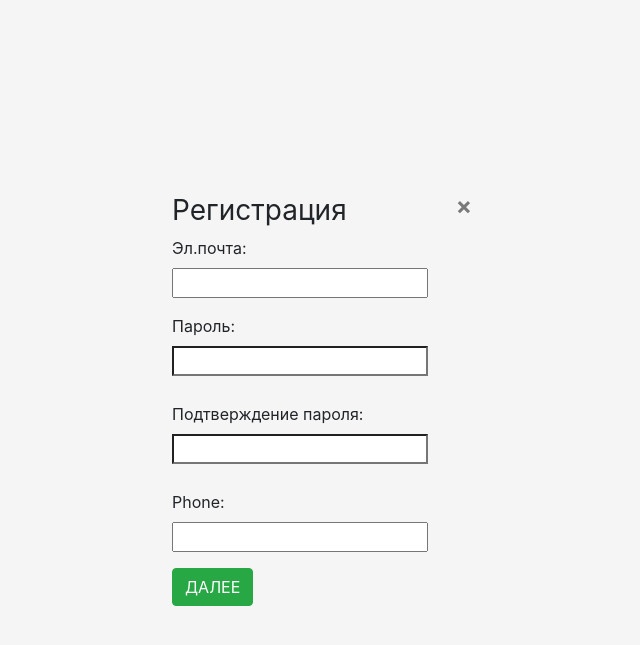
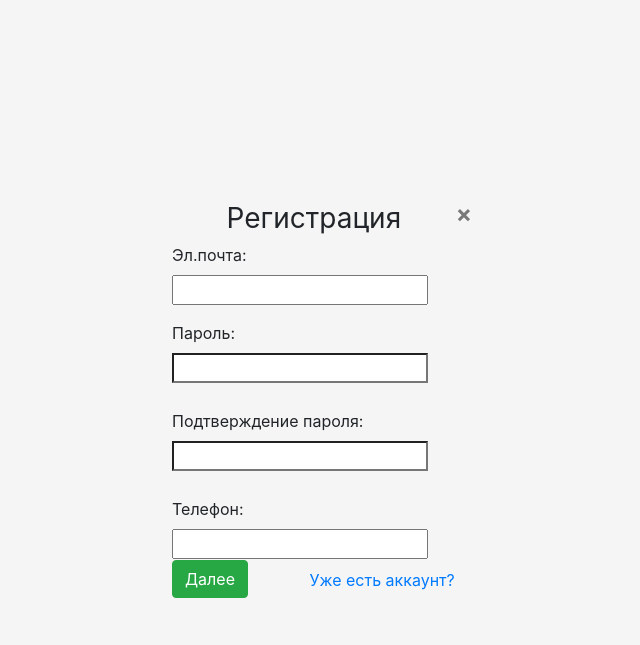
Before and after one commit to ollko/cabinet, a Django app: page /createuser/ in a window 1280 px wide. Shown: the top 645 px of the page, without its empty margins (318-958 px from the left). Run offline with Django 3.2, Linux system fonts and the light colour scheme; some libraries are stand-ins or nearby versions.

Commit message:
Check forms formatting

```diff
--- a/accounts/forms.py
+++ b/accounts/forms.py
@@ -22,8 +22,9 @@ class UserAdminCreationForm(forms.ModelForm):
     password1   = forms.CharField(label = 'Пароль', widget=forms.PasswordInput)
     password2   = forms.CharField(label = 'Подтверждение пароля', widget=forms.PasswordInput)
     phone       = forms.RegexField(
+        label = 'Телефон',
         regex=r'^\+?7?\d{10,10}$',
-        error_messages={'invalid': "Телефон следует заносить в формате: '+71234567890'"
+        error_messages={'invalid': "Телефон следует заносить в формате: +71234567890"
         })
 
 
--- a/accounts/templates/registration/createuser.html
+++ b/accounts/templates/registration/createuser.html
@@ -3,22 +3,35 @@
 {% load crispy_forms_tags %}
 {% block content %}
 <div class = 'form-signin'>
-
-
     <a href="/" class="close" aria-label="Close">
         <span aria-hidden="true">&times;</span>
     </a>
-	<h1 class="h3 font-weight-normal">Регистрация</h1>
-	<form method="post" action="{% url 'accounts:createuser' %}">
+    <h1 class="h3 font-weight-normal text-center">Регистрация</h1>
+    <form method="post" action="{% url 'accounts:createuser' %}" novalidate>
     {% csrf_token %}
     {{ form|crispy }}
 
 
         <script src='https://www.google.com/recaptcha/api.js?hl=ru'></script>
+            <div class="form-group g-recaptcha" data-sitekey="6LfoK3AUAAAAAE830o8CEnYNbRkCB35ijAyjsRM6"  style="transform:scale(0.955);transform-origin:0 0;"></div>
+        <div class='recuptcha-errors'>
+            {% if messages %}
+                {% for message in messages %}
+                    {{ message }}
+                {% endfor %}
+            {% endif %}
+        </div>
 
-			<div class="form-group g-recaptcha" data-sitekey="6LfoK3AUAAAAAE830o8CEnYNbRkCB35ijAyjsRM6"  style="transform:scale(0.955);transform-origin:0 0;"></div>
-
-		<button type="submit" class="btn btn-success">ДАЛЕЕ</button>
+        <div class="row">
+            <div class="col-md-5">
+                <button type="submit" class="btn btn-success">Далее</button>
+            </div>
+            <div class="col-md-7">
+                <div class="pass-forget">
+                    <a href="{% url 'accounts:login' %}">Уже есть аккаунт?</a>
+                </div>
+            </div>
+        </div>
         <input type="hidden" name="next" value="{{ next }}" />
     </form>
 </div>
--- a/static/cabinet.css
+++ b/static/cabinet.css
@@ -42,3 +42,13 @@ body {
   border-top-left-radius: 0;
   border-top-right-radius: 0;
 }
+
+.recuptcha-errors{
+  font-size: 80%;
+  color: #dc3545;
+  font-weight: bolder;
+  margin: -1.2em 0 1em;
+}
+.pass-forget, .p-registration{
+  margin-top: .5em;
+}
--- a/templates/base/__base.html
+++ b/templates/base/__base.html
@@ -14,6 +14,7 @@
     <!-- Bootstrap CSS -->
     <link rel="stylesheet" href="https://stackpath.bootstrapcdn.com/bootstrap/4.1.3/css/bootstrap.min.css" integrity="sha384-MCw98/SFnGE8fJT3GXwEOngsV7Zt27NXFoaoApmYm81iuXoPkFOJwJ8ERdknLPMO" crossorigin="anonymous">
 
+
     <!-- Custom styles for this template -->
     <link href="{% static 'cabinet.css' %}" rel="stylesheet">
   </head>
```
Also changed, not shown: accounts/templates/registration/login.html (+6 -31 lines). Lines whose indentation alone changed are shown as unchanged.
